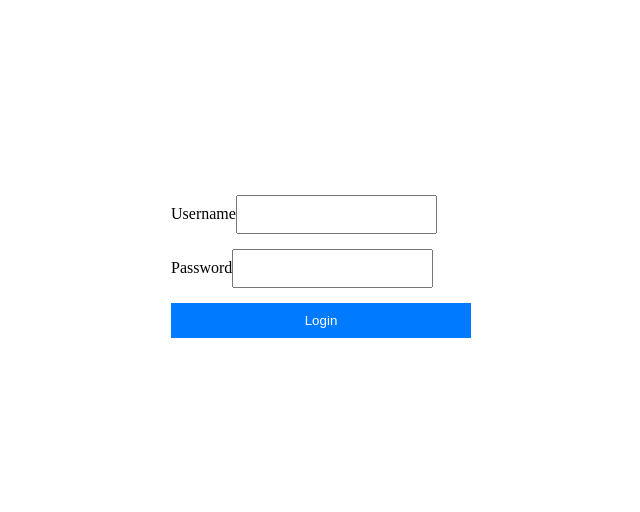
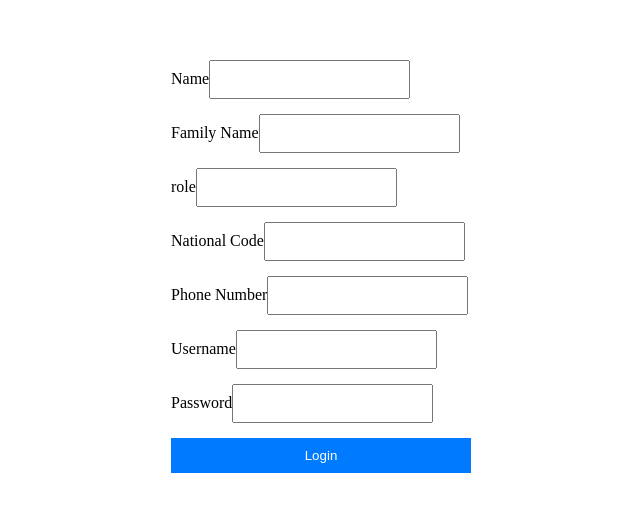
Before and after one commit to shahrzadJavadiKoushesh/SG-AngularBootcampProject, an Angular app in the folder UserProducts/: page /addUser in a window 1280 px wide. Before the commit this address led to /login. Shown: the part 142-654 px from the top of the page, without its empty margins (319-959 px from the left). Built offline with nearby package versions, Linux system fonts and the light colour scheme.

Commit message:
add addUser component

```diff
--- /dev/null
+++ b/UserProducts/src/app/add-user/add-user.component.html
@@ -0,0 +1,33 @@
+<div class="addUser-container">
+    <form [formGroup]="userForm" (ngSubmit)="onSubmitaddUser()">
+        <div>
+            <label for="name">Name</label>
+            <input id="name" formControlName="name" type="text" />
+        </div>
+        <div>
+            <label for="familyName">Family Name</label>
+            <input id="familyName" formControlName="familyName" type="text" />
+        </div>
+        <div>
+            <label for="role">role</label>
+            <input id="role" formControlName="role" type="text" />
+        </div>
+        <div>
+            <label for="nationalCode">National Code</label>
+            <input id="nationalCode" formControlName="nationalCode" type="text" />
+        </div>
+        <div>
+            <label for="phoneNumber">Phone Number</label>
+            <input id="phoneNumber" formControlName="phoneNumber" type="text" />
+        </div>
+        <div>
+            <label for="username">Username</label>
+            <input id="username" formControlName="username" type="text" />
+        </div>
+        <div>
+            <label for="password">Password</label>
+            <input id="password" formControlName="password" type="password" />
+        </div>
+        <button type="submit" [disabled]="userForm.invalid">Login</button>
+    </form>
+</div>
--- /dev/null
+++ b/UserProducts/src/app/add-user/add-user.component.scss
@@ -0,0 +1,30 @@
+.addUser-container {
+    display: flex;
+    flex-direction: column;
+    align-items: center;
+    justify-content: center;
+    height: 100vh;
+
+    form {
+        display: flex;
+        flex-direction: column;
+        width: 300px;
+
+        label {
+            margin: 5px 0;
+        }
+
+        input {
+            margin-bottom: 15px;
+            padding: 10px;
+        }
+
+        button {
+            padding: 10px;
+            background-color: #007bff;
+            color: white;
+            border: none;
+            cursor: pointer;
+        }
+    }
+}
--- /dev/null
+++ b/UserProducts/src/app/add-user/add-user.component.ts
@@ -0,0 +1,33 @@
+import { Component } from '@angular/core';
+import { FormBuilder, FormGroup, ReactiveFormsModule, Validators } from '@angular/forms';
+
+@Component({
+  selector: 'app-add-user',
+  imports: [ReactiveFormsModule],
+  templateUrl: './add-user.component.html',
+  styleUrl: './add-user.component.scss'
+})
+export class AddUserComponent {
+
+  userForm: FormGroup;
+
+  constructor(private fb: FormBuilder){
+    this.userForm = this.fb.group({
+      // later I have to add custom validators
+      name: ['', Validators.required],
+      familyName: ['', Validators.required],
+      role: ['', Validators.required],
+      nationalCode: ['', [Validators.required, Validators.minLength(10), Validators.maxLength(10)]],
+      phoneNumber: ['', Validators.required],
+      username: ['', Validators.required],
+      password: ['', Validators.required],
+    })
+  }
+
+  onSubmitaddUser() {
+    if (this.userForm.valid) {
+      const newUser = this.userForm.value;
+      console.log('User added:', newUser);
+    }
+  }
+}
--- a/UserProducts/src/app/app.routes.ts
+++ b/UserProducts/src/app/app.routes.ts
@@ -1,7 +1,9 @@
 import { Routes } from '@angular/router';
 import { LoginComponent } from './auth/login/login.component';
+import { AddUserComponent } from './add-user/add-user.component';
 
 export const routes: Routes = [
     {path: 'login', component: LoginComponent},
+    {path: 'addUser', component:AddUserComponent},
     {path: '**', redirectTo: 'login' },
 ];
```
Also changed, not shown: 1 other file (tests, documents, lock files or other folders).
